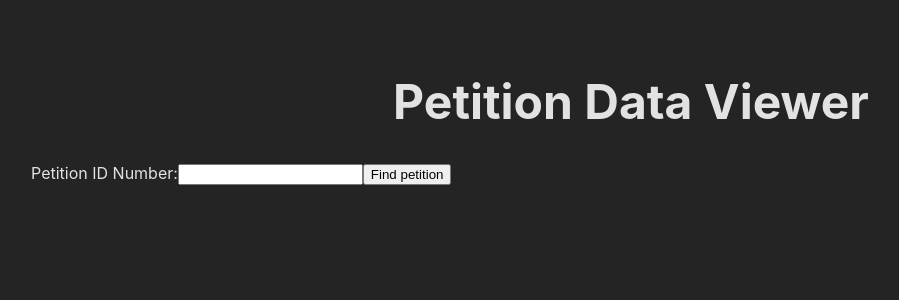
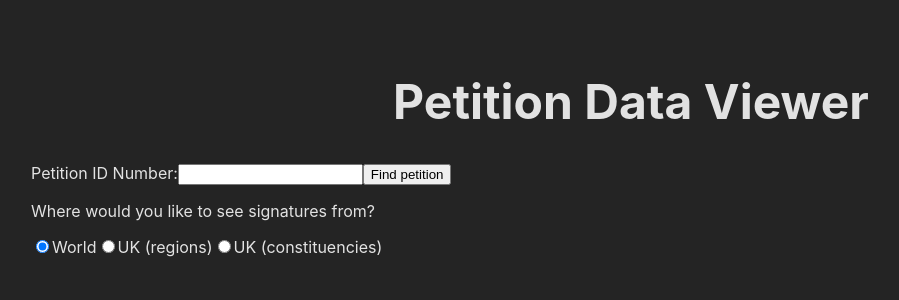
Before and after one commit to edthuman/petition-data-viewer, a React (Vite) app: page / in a window 1280 px wide. Shown: the top 300 px of the page, without its empty margins (9-908 px from the left). Built offline with nearby package versions, Linux system fonts and the light colour scheme.

Commit message:
add ScopeSelector component

```diff
--- a/src/App.jsx
+++ b/src/App.jsx
@@ -3,17 +3,20 @@ import './App.css'
 import PetitionSelector from './components/petition-selection/PetitionSelector'
 import BarChart from './components/bar-chart/BarChart'
 import { registerCharts } from '../registerCharts.ts'
+import ScopeSelector from './components/scope-selection/ScopeSelector.jsx'
 
 registerCharts();
 
 function App() {
   const [petitionData, setPetitionData] = useState({})
+  const [selectedScope, setSelectedScope] = useState("world")
 
   return (
     <>
       <h1>Petition Data Viewer</h1>
       <PetitionSelector petitionData={petitionData} setPetitionData={setPetitionData}/>
-      {Object.keys(petitionData).length ? <BarChart petitionData={petitionData}/> : null}
+      <ScopeSelector selectedScope={selectedScope} setSelectedScope={setSelectedScope}/>
+      {Object.keys(petitionData).length ? <BarChart petitionData={petitionData} selectedScope={selectedScope}/> : null}
     </>
   )
 }
--- /dev/null
+++ b/src/components/scope-selection/ScopeSelector.jsx
@@ -0,0 +1,20 @@
+function ScopeSelector({selectedScope, setSelectedScope}) {
+    function handleScopeSelection(e) {
+        setSelectedScope(e.target.value)
+    }
+
+    return <form>
+        <p>Where would you like to see signatures from?</p>
+        <label>
+            <input type="radio" value="world" name="scope" checked={selectedScope === "world"} onChange={handleScopeSelection}></input>World
+        </label>
+        <label>
+            <input type="radio" value="uk-regions" name="scope" checked={selectedScope === "uk-regions"} onChange={handleScopeSelection}></input>UK (regions)
+        </label>
+        <label>
+            <input type="radio" value="uk-constituencies" name="scope" checked={selectedScope === "uk-constituencies"} onChange={handleScopeSelection}></input>UK (constituencies)
+        </label>
+    </form>
+}
+
+export default ScopeSelector
```
